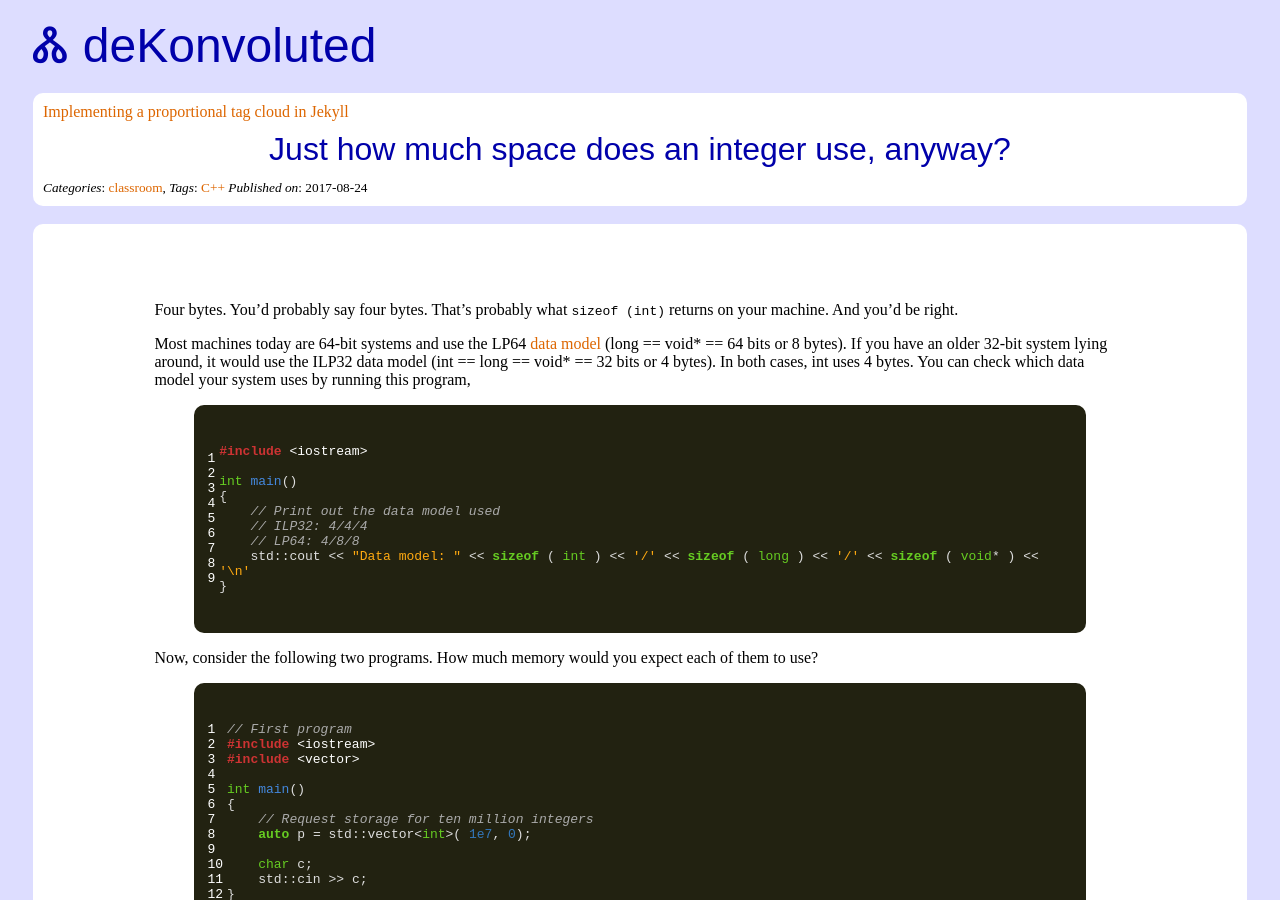
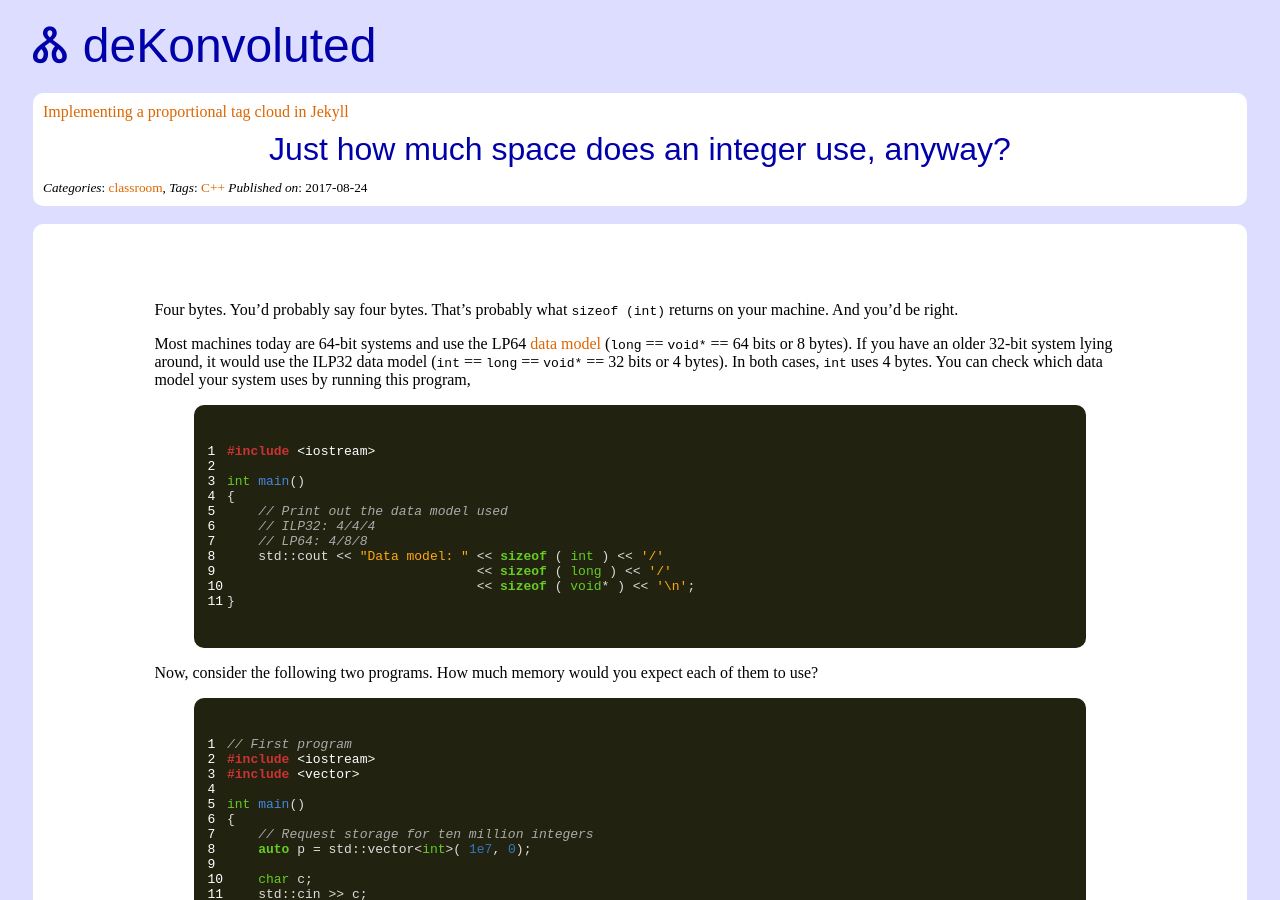
Before and after one commit to dekonvoluted/dekonvoluted.github.io, a Jekyll site: the page built from _posts/2017-08-24-just-how-much-space-does-an-integer-use-anyway.md, in a window 1280 px wide and 900 px high. Built offline with Jekyll 4.4.1, drawn with Linux system fonts in a browser that asks for light colours; comment, search, counter and statistics services are not loaded.

Commit message:
Fix minor formatting issues in recent article

```diff
--- a/_posts/2017-08-24-just-how-much-space-does-an-integer-use-anyway.md
+++ b/_posts/2017-08-24-just-how-much-space-does-an-integer-use-anyway.md
@@ -11,9 +11,9 @@ You'd probably say four bytes.
 That's probably what `sizeof (int)` returns on your machine.
 And you'd be right.
 
-Most machines today are 64-bit systems and use the LP64 [data model](http://en.cppreference.com/w/cpp/language/types#Data_models) (long == void* == 64 bits or 8 bytes).
-If you have an older 32-bit system lying around, it would use the ILP32 data model (int == long == void* == 32 bits or 4 bytes).
-In both cases, int uses 4 bytes.
+Most machines today are 64-bit systems and use the LP64 [data model](http://en.cppreference.com/w/cpp/language/types#Data_models) (`long` == `void*` == 64 bits or 8 bytes).
+If you have an older 32-bit system lying around, it would use the ILP32 data model (`int` == `long` == `void*` == 32 bits or 4 bytes).
+In both cases, `int` uses 4 bytes.
 You can check which data model your system uses by running this program,
 {% highlight cpp linenos %}
 #include <iostream>
@@ -23,7 +23,9 @@ int main()
     // Print out the data model used
     // ILP32: 4/4/4
     // LP64: 4/8/8
-    std::cout << "Data model: " << sizeof ( int ) << '/' << sizeof ( long ) << '/' << sizeof ( void* ) << '\n'
+    std::cout << "Data model: " << sizeof ( int ) << '/'
+                                << sizeof ( long ) << '/'
+                                << sizeof ( void* ) << '\n';
 }
 {% endhighlight %}
 
```
